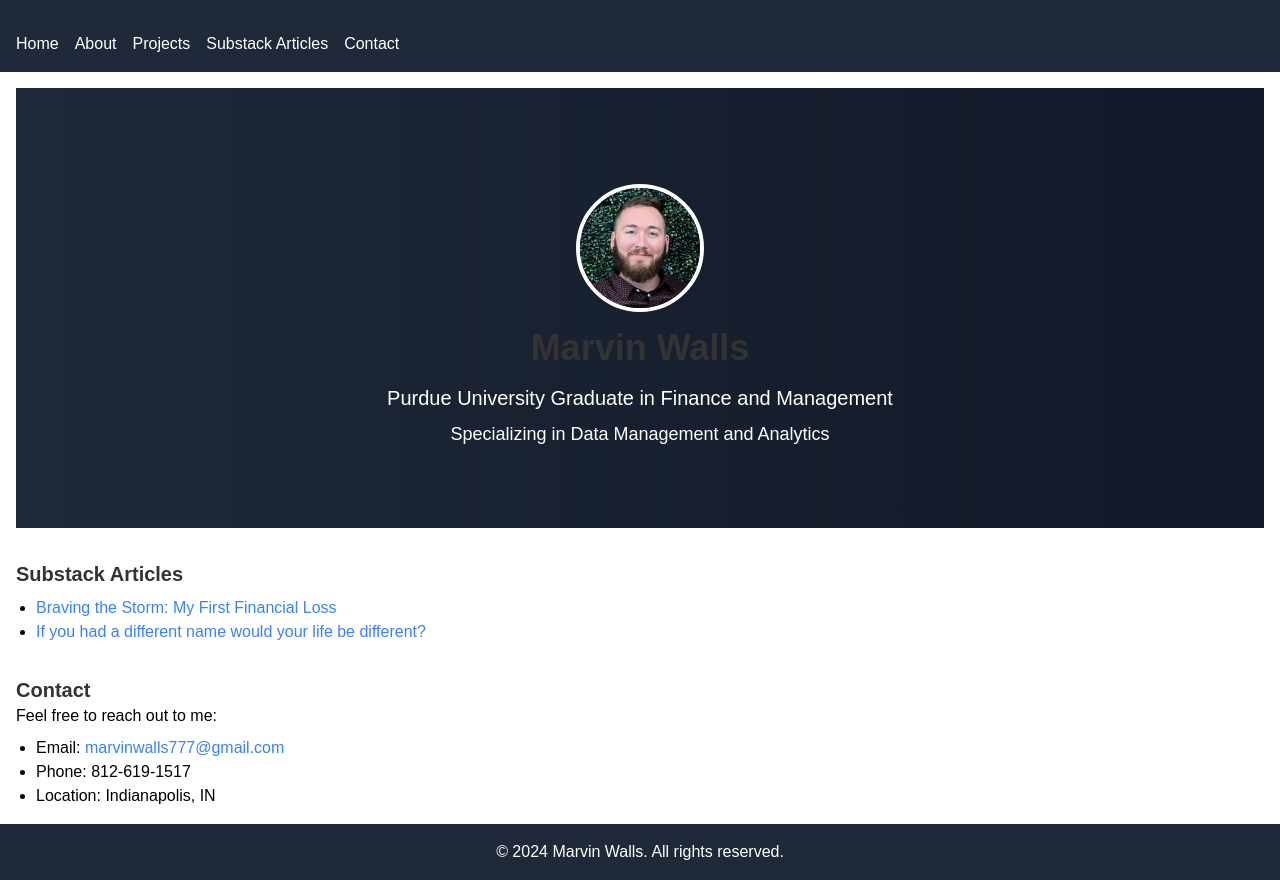
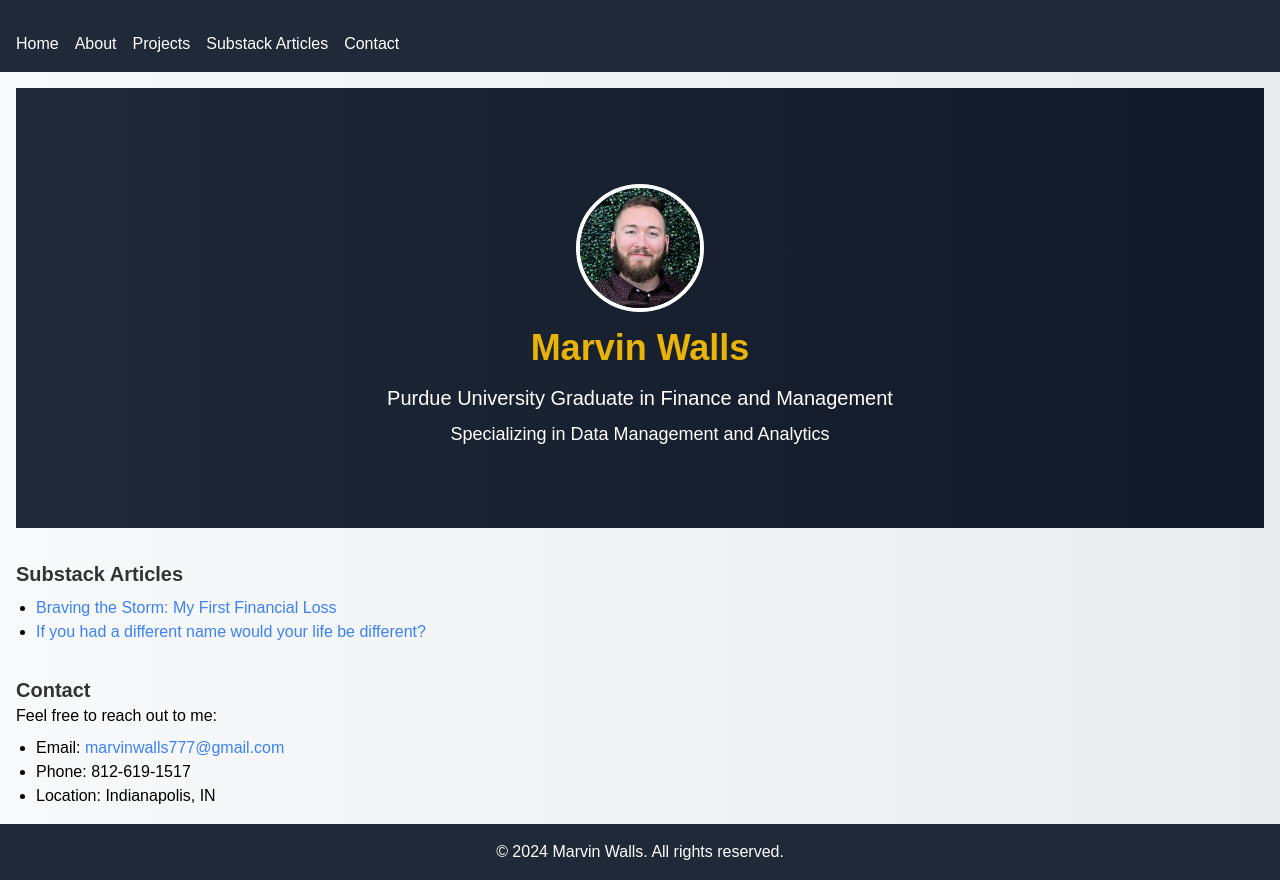
Before and after one commit to MarvinWalls/my-portfolio, a React (Create React App) app: page / in a window 1280 px wide. Built offline with nearby package versions, Linux system fonts and the light colour scheme.

Commit message:
Add detailed About page and update styles

```diff
--- a/src/components/About.js
+++ b/src/components/About.js
@@ -0,0 +1,28 @@
+import React from 'react';
+
+const About = () => {
+  return (
+    <section id="about" className="py-20 bg-gray-100 text-gray-900">
+      <div className="container mx-auto px-4">
+        <h2 className="text-3xl font-bold text-center mb-8">About Me</h2>
+        <p className="text-lg leading-relaxed">
+          Coming from a tumultuous childhood, I started working as a janitor cleaning up after weddings at the age of 14. It was during this time that I first began to automate and streamline processes. Growing up in financial need, I took on various odd jobs and continuously demonstrated a knack for process improvement and managing others.
+        </p>
+        <p className="text-lg leading-relaxed mt-4">
+          From the simple days of cleaning up after weddings, I went on to make pizzas, ride a trash truck, grind parts on an assembly line, deliver groceries, and drive for Uber. My journey then led to more technical roles, such as working IT Help Desk in college and managing a team of six while overseeing data for over 2 million customer sites at Stanley Security now Securitas.
+        </p>
+        <p className="text-lg leading-relaxed mt-4">
+          Today, I am currently building and streamlining processes for Heartland Dental, the largest DSO in the world. I create dashboards with SAP SAC, optimize workflows with VBA and SQL, and handle various other tasks as needed by the organization. In the future, I aim to continue honing my coding skills and potentially return to Purdue for a Master's in Artificial Intelligence.
+        </p>
+        <p className="text-lg leading-relaxed mt-4">
+          As you can see, I have a healthy love for large language models (LLMs). Before today, I had never touched JavaScript, but within hours, I have built this comprehensive website with the help of Claude and ChatGPT.
+        </p>
+      </div>
+    </section>
+  );
+}
+
+export default About;
+
+
+export default About;
--- a/src/components/Home.js
+++ b/src/components/Home.js
@@ -6,7 +6,7 @@ const Home = () => {
     <section id="home" className="text-center py-20 bg-gradient-to-r from-gray-800 to-gray-900 text-white">
       <div className="container mx-auto">
         <img src={Headshot} alt="Marvin Walls" className="rounded-full w-32 h-32 mx-auto my-4 border-4 border-white" />
-        <h1 className="text-4xl font-bold">Marvin Walls</h1>
+        <h1 className="text-4xl font-bold text-yellow-500">Marvin Walls</h1>
         <p className="text-xl mt-4">Purdue University Graduate in Finance and Management</p>
         <p className="text-lg mt-2">Specializing in Data Management and Analytics</p>
       </div>
--- a/src/index.css
+++ b/src/index.css
@@ -2,7 +2,26 @@
 @tailwind components;
 @tailwind utilities;
 
+/* Example animation */
+@keyframes fadeIn {
+  from {
+    opacity: 0;
+  }
+  to {
+    opacity: 1;
+  }
+}
+
+h1 {
+  animation: fadeIn 2s ease-in;
+}
+
+img {
+  animation: fadeIn 2s ease-in;
+}
+
 body {
+  background: linear-gradient(to right, #f8f9fa, #e9ecef);
   font-family: 'Arial', sans-serif;
 }
 
```
